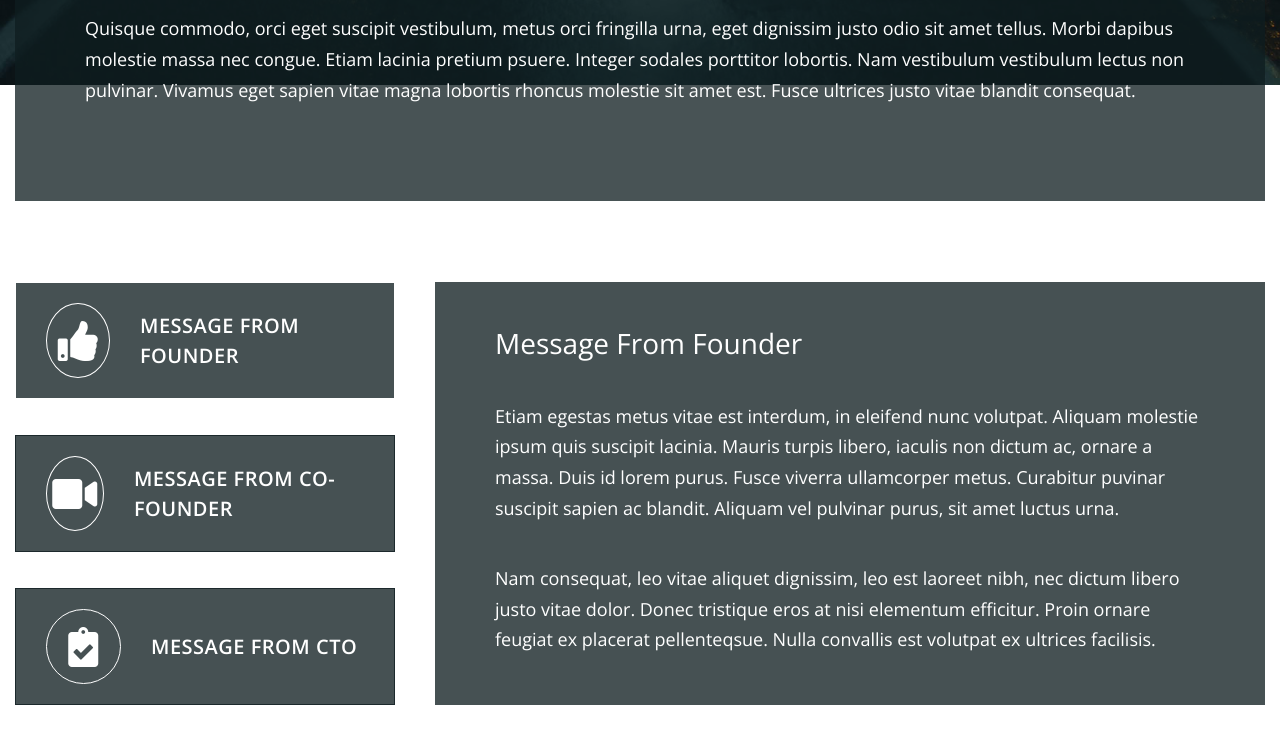
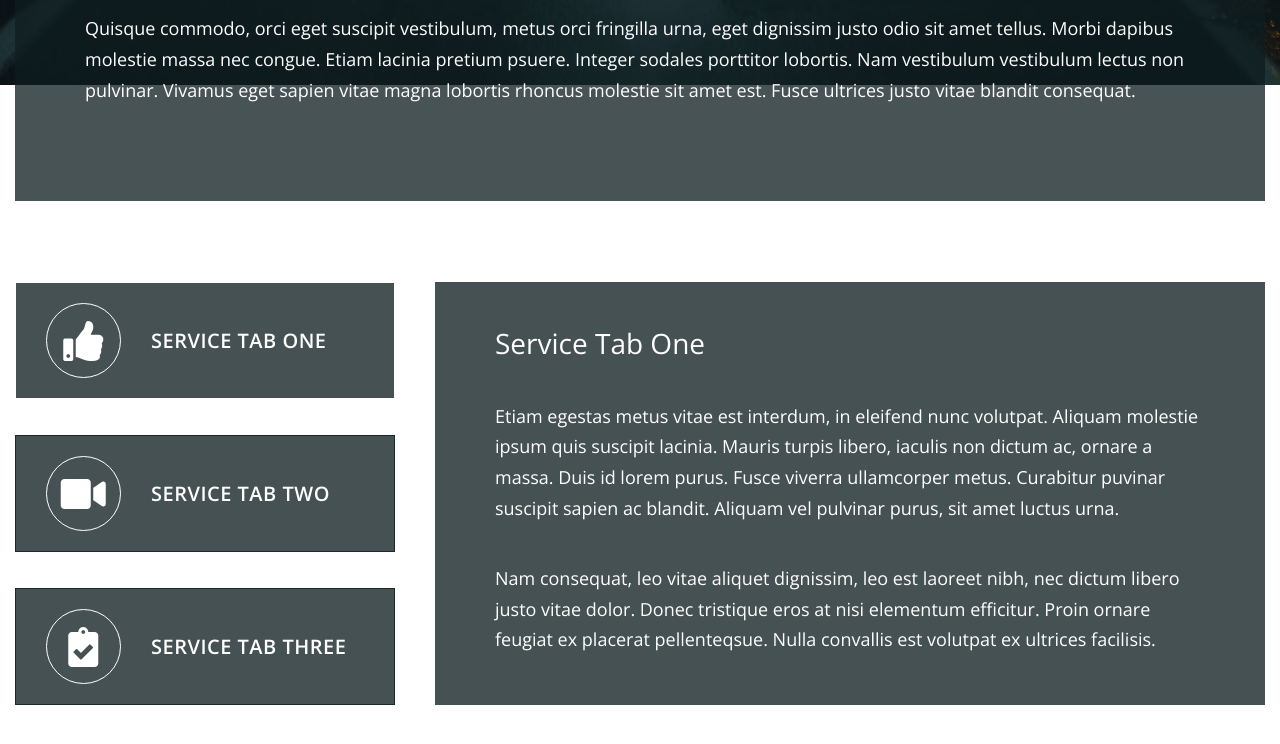
Before and after one commit to Amar1920/ABcorp, a plain HTML site: page services.html in a window 1280 px wide. Shown: the part 1259-2003 px from the top of the page. Drawn offline with nearby package versions, Linux system fonts and the light colour scheme.

Commit message:
maybelast

```diff
--- a/services.html
+++ b/services.html
@@ -106,15 +106,15 @@
                     <ul class="tabs clearfix" data-tabgroup="first-tab-group">
                         <li><a href="#tab1" class="active">
                             <div class="icon-wrap"><i class="fas fa-2x fas fa-thumbs-up"></i></div>
-                            Message From Founder
+                            Service Tab One
                         </a></li>
                         <li><a href="#tab2" class="">
                             <div class="icon-wrap"><i class="fab fa-2x fas fa-video"></i></div>
-                            Message From Co-Founder
+                            Service Tab Two
                         </a></li>
                         <li><a href="#tab3" class="">
                             <div class="icon-wrap"><i class="fab fa-2x fas fa-clipboard-check"></i></div>
-                            Message From CTO
+                            Service Tab Three
                         </a></li>
                     </ul>
                 </div>
@@ -122,7 +122,7 @@
                     <div id="first-tab-group" class="tabgroup">
                         <div id="tab1">
                             <div class="text-content">
-                                <h3 class="tm-service-tab-title">Message From Founder</h3>
+                                <h3 class="tm-service-tab-title">Service Tab One</h3>
                                 <p class="tm-service-tab-p">Etiam egestas metus vitae est interdum, in eleifend nunc volutpat. Aliquam molestie
                                     ipsum quis suscipit lacinia. Mauris turpis libero, iaculis non dictum ac, ornare a massa.
                                     Duis id lorem purus. Fusce viverra ullamcorper metus. Curabitur puvinar suscipit sapien
@@ -136,7 +136,7 @@
                         </div>
                         <div id="tab2">
                             <div class="text-content">
-                                <h3 class="tm-service-tab-title">Message From Co-Founder</h3>
+                                <h3 class="tm-service-tab-title">Service Tab Two</h3>
                                 <p class="tm-service-tab-p">Nam consequat, leo vitae aliquet dignissim, leo est laoreet nibh, nec dictum libero justo
                                     vitae dolor. Donec tristique eros at nisi elementum efficitur. Proin ornare feugiat ex placerat pellenteqsue. Nulla convallis est volutpat ex ultrices facilisis.
                                 </p>
@@ -150,7 +150,7 @@
                         </div>
                         <div id="tab3">
                             <div class="text-content">
-                                <h3 class="tm-service-tab-title">Message From CTO</h3>
+                                <h3 class="tm-service-tab-title">Service Tab Three</h3>
                                 <p class="tm-service-tab-p">Mauris turpis libero, iaculis non dictum ac, ornare a massa.
                                     Duis id lorem purus. Fusce viverra ullamcorper metus. Curabitur puvinar suscipit sapien
                                     ac blandit. Aliquam vel pulvinar purus, sit amet luctus urna. Nulla convallis est volutpat ex ultrices facilisis.
```
